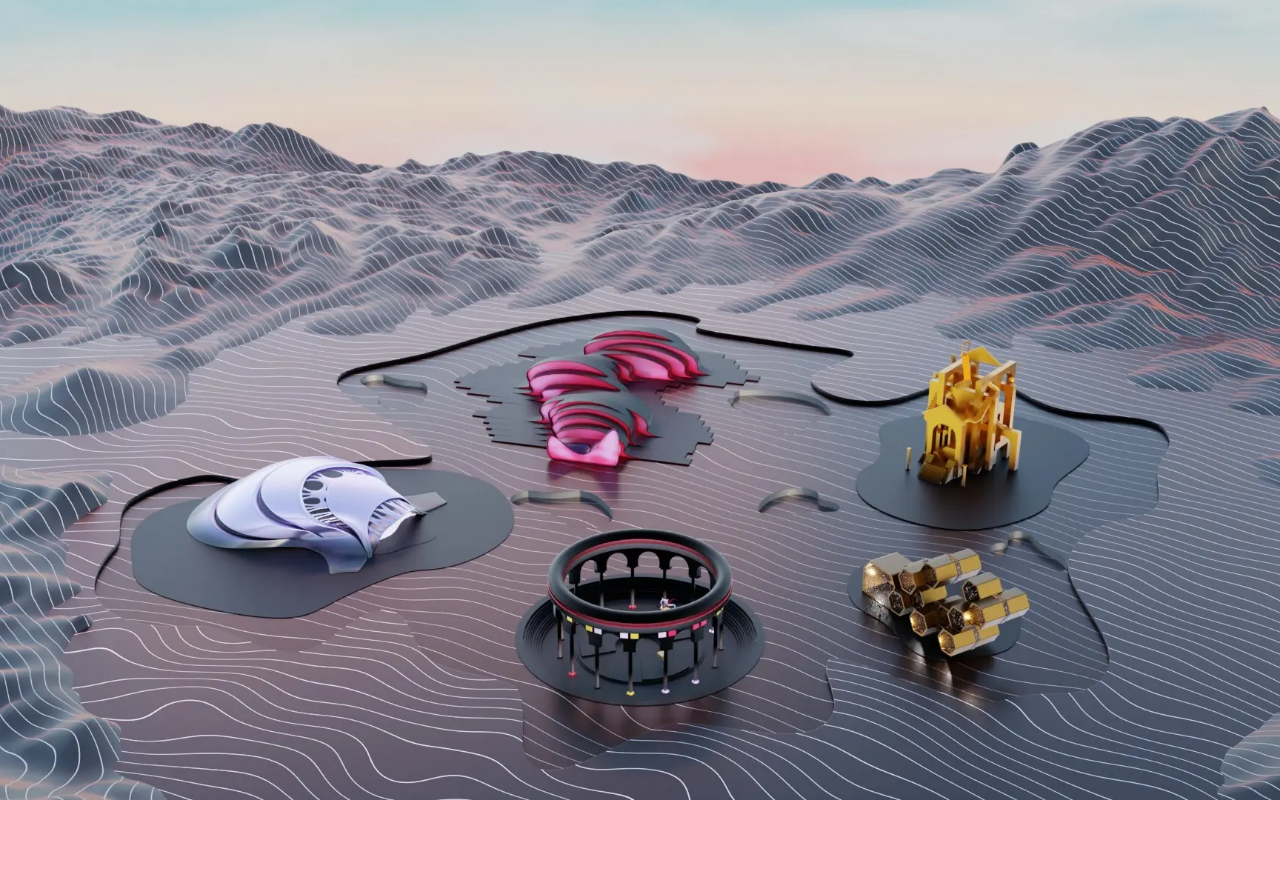
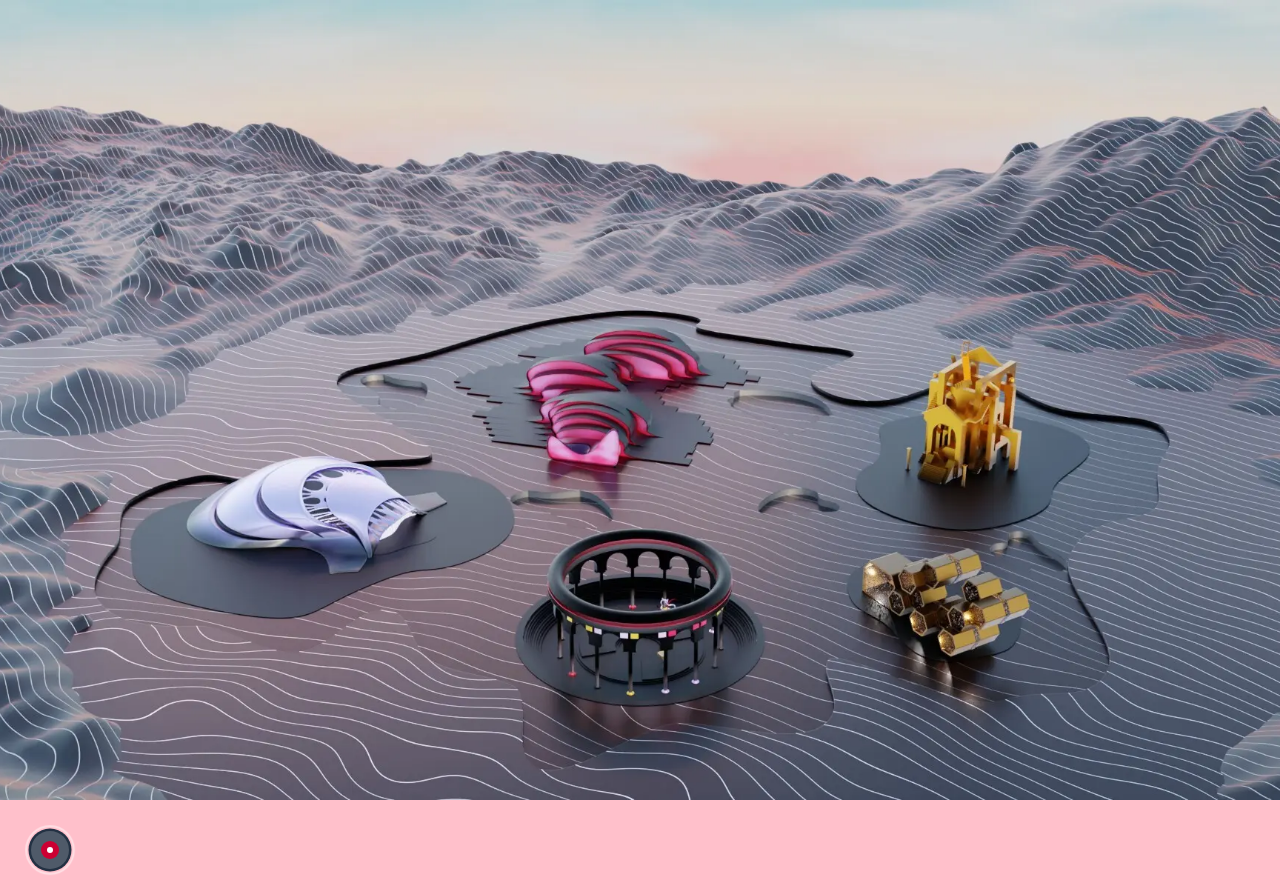
Before and after one commit to anushkachauhxn/marangoni-metaverse, a website built with Parcel: page src/index.html in a window 1280 px wide. Before the commit the page ends 800 px from the top, so only its background shows below. Built offline with nearby package versions, Linux system fonts and the light colour scheme.

Commit message:
Hotspot pointer

```diff
--- a/src/css/styles.scss
+++ b/src/css/styles.scss
@@ -9,8 +9,15 @@ body {
   min-height: 100vh;
   background-color: pink;
 }
+ul {
+  list-style: none;
+}
+a {
+  color: inherit;
+  text-decoration: none;
+}
 
-.background-container {
+.main-container {
   height: 100vh;
   width: 100vw;
 
@@ -27,4 +34,62 @@ body {
       aspect-ratio: 2600 / 1080;
     }
   }
+
+  .nav-container {
+    .hotspot {
+      .hotspot-pointer {
+        height: 3.125rem;
+        width: 3.125rem;
+        position: relative;
+        > div {
+          height: 3.125rem;
+          width: 3.125rem;
+          border-radius: 50%;
+          position: absolute;
+          top: 50%;
+          left: 50%;
+          transform: translate(-50%, -50%);
+        }
+        .circle-in {
+          &.circle-1 {
+            background: #233143;
+            transform: scale(0.86);
+          }
+          &.circle-2 {
+            background: rgba(255, 255, 255, 0.2);
+            transform: scale(0.76);
+          }
+          &.circle-3 {
+            background: #c03;
+            transform: scale(0.36);
+          }
+          &.circle-4 {
+            background: #fff;
+            transform: scale(0.12);
+          }
+        }
+        .circle-out {
+          border: 2.5px solid rgba(255, 255, 255, 0.5);
+          animation: pulse 2s infinite linear;
+          &.pulse-2 {
+            animation-delay: 1s;
+          }
+          @keyframes pulse {
+            0% {
+              opacity: 0;
+              transform: scale(0.7);
+            }
+            50% {
+              opacity: 1;
+              transform: scale(1);
+            }
+            100% {
+              opacity: 0;
+              transform: scale(1.3);
+            }
+          }
+        }
+      }
+    }
+  }
 }
--- a/src/index.html
+++ b/src/index.html
@@ -14,9 +14,30 @@
     <link rel="stylesheet" href="./css/styles.css" />
   </head>
   <body>
-    <div class="background-container">
+    <div class="main-container">
       <div class="image-container">
         <img id="bg_image" src="./assets/images/background.webp" alt="" />
+      </div>
+
+      <div class="nav-container">
+        <ul>
+          <li class="hotspot">
+            <a href="">
+              <div class="hotspot-pointer">
+                <div class="circle-out pulse-1"></div>
+                <div class="circle-out pulse-2"></div>
+                <div class="circle-in circle-1"></div>
+                <div class="circle-in circle-2"></div>
+                <div class="circle-in circle-3"></div>
+                <div class="circle-in circle-4"></div>
+              </div>
+            </a>
+          </li>
+          <li class="hotspot"><a href=""></a></li>
+          <li class="hotspot"><a href=""></a></li>
+          <li class="hotspot"><a href=""></a></li>
+          <li class="hotspot"><a href=""></a></li>
+        </ul>
       </div>
     </div>
 
```
Also changed, not shown: src/assets/images/pavillon.svg (added), src/assets/images/plaza.svg (added), src/css/styles.css, 1 other file.
